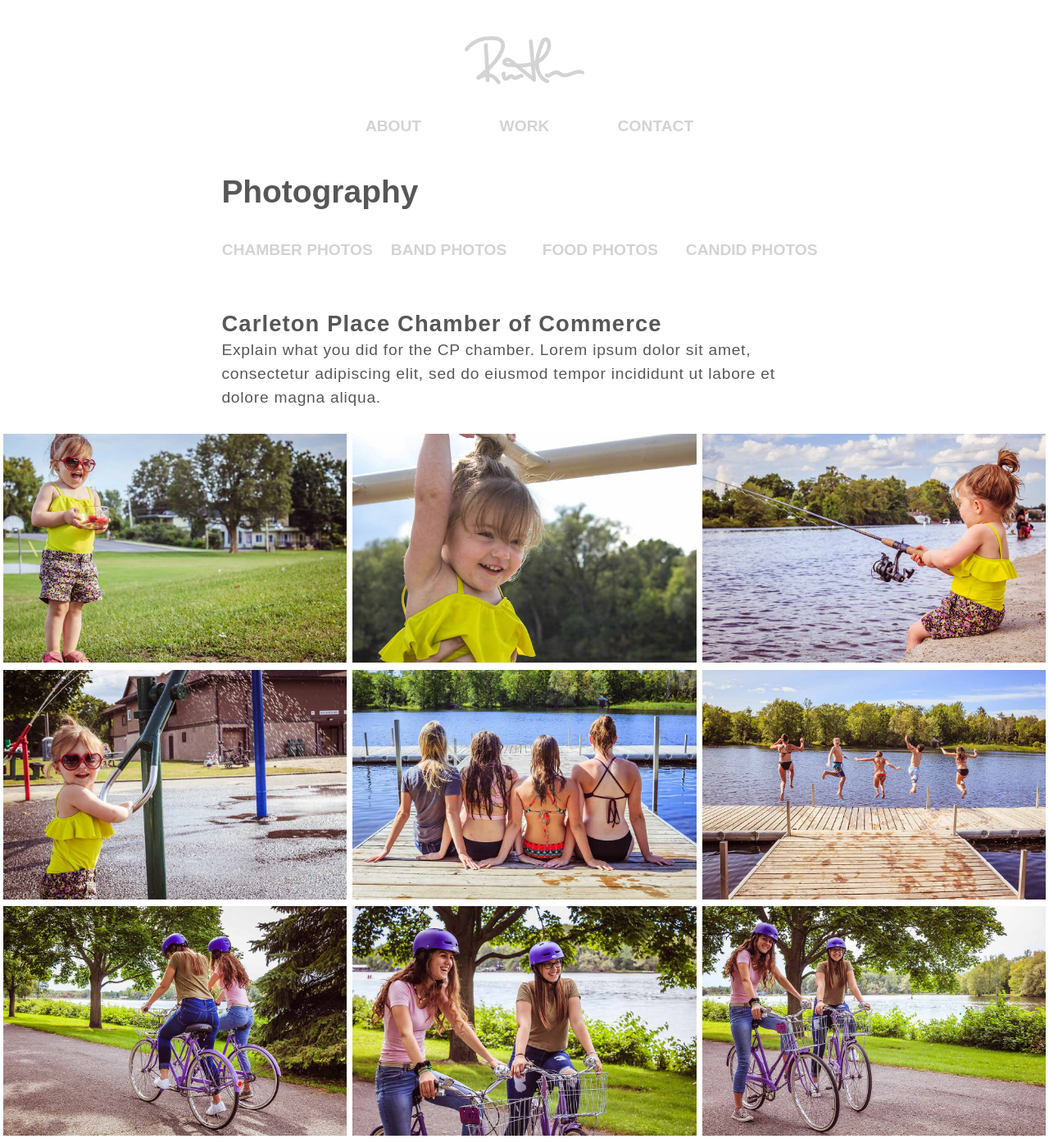
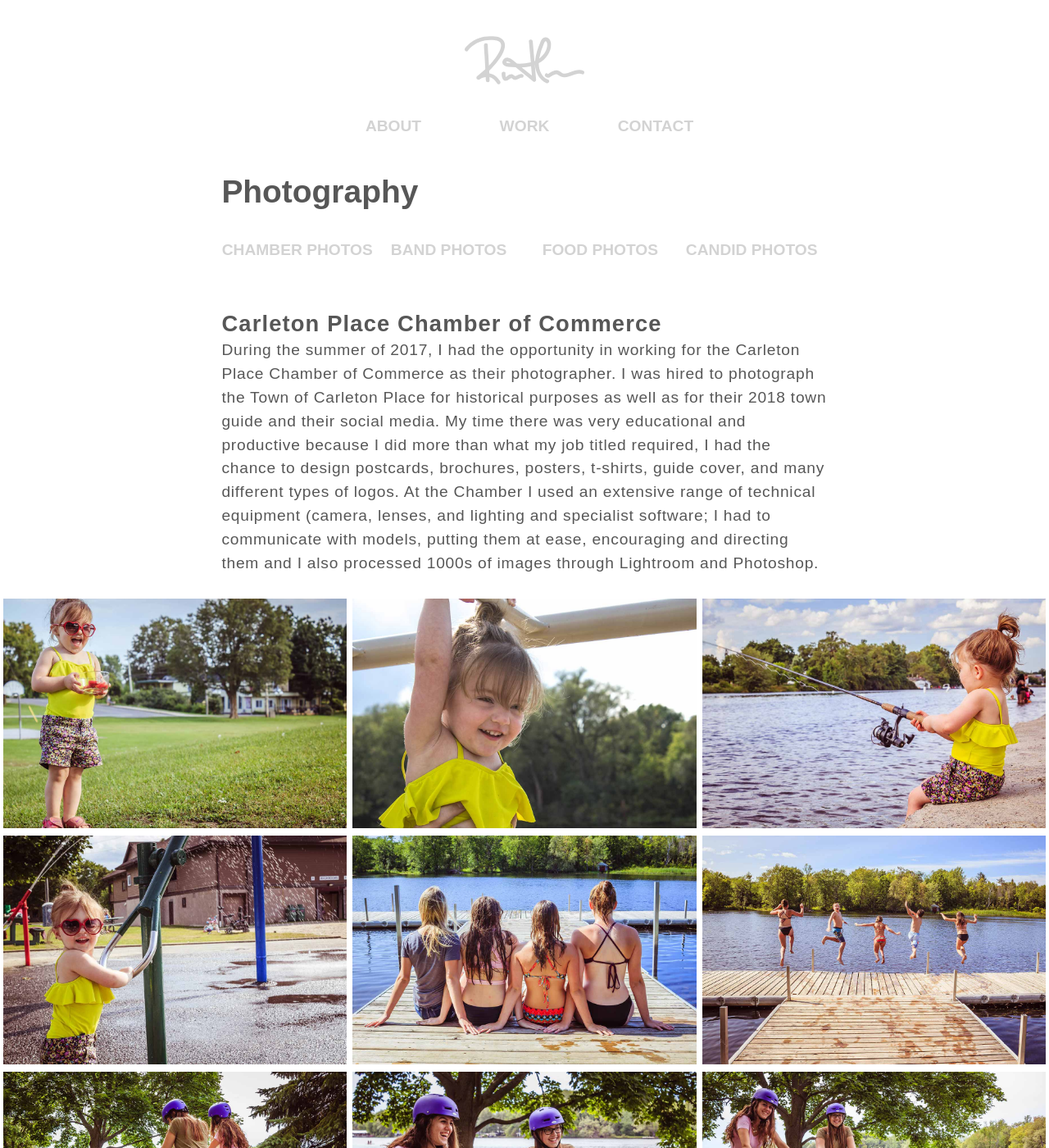
Before and after one commit to rachelhisko/hiskodesigns.ca, a Jekyll site: the page built from photography.html, in a window 1280 px wide and 1400 px high. Shown: the whole window at 82% size. Built offline with Jekyll 4.4.1, drawn with Linux system fonts in a browser that asks for light colours; nearby versions of some CDN libraries; some web fonts are replaced; comment, search, counter and statistics services are not loaded; some of the changed text lies outside the part shown.

Commit message:
adding copy

```diff
--- a/photography.html
+++ b/photography.html
@@ -18,7 +18,7 @@ title: Photography
 
   <div class="content gutter-1-2" id="carletonplace">
     <h3 class="push-0">Carleton Place Chamber of Commerce</h3>
-    <p>Explain what you did for the CP chamber.  Lorem ipsum dolor sit amet, consectetur adipiscing elit, sed do eiusmod tempor incididunt ut labore et dolore magna aliqua.</p>
+    <p>During the summer of 2017, I had the opportunity in working for the Carleton Place Chamber of Commerce as their photographer. I was hired to photograph the Town of Carleton Place for historical purposes as well as for their 2018 town guide and their social media. My time there was very educational and productive because I did more than what my job titled required, I had the chance to design postcards, brochures, posters, t-shirts, guide cover, and many different types of logos. At the Chamber I used an extensive range of technical equipment (camera, lenses, and lighting and specialist software; I had to communicate with models, putting them at ease, encouraging and directing them and I also processed 1000s of images through Lightroom and Photoshop.</p>
   </div>
 
   <div class="grid push-2">
@@ -55,6 +55,7 @@ title: Photography
 
   <div class="content" id="band">
     <h3 class="push-0 pad-t tera">Band Photos</h3>
+    <p>I know my camera like it’s the back of my hand. I have had many opportunities to be able to show off some of my photography skills. Personally I don’t like to think of photography as a job, because it is something I love doing. I feel fulfilled every time I see my model face once I capture that perfect moment for them. After I finish a session I always think to myself “I would have done that for free,” this is because I truly enjoy connecting with people to make them feel comfortable and at ease when I am taking their photo.</p>
   </div>
   <div class="grid gutter-1-2">
     <div class="unit xs-1 s-1 m-1-2 l-1-3 gutter-1-8">
```
